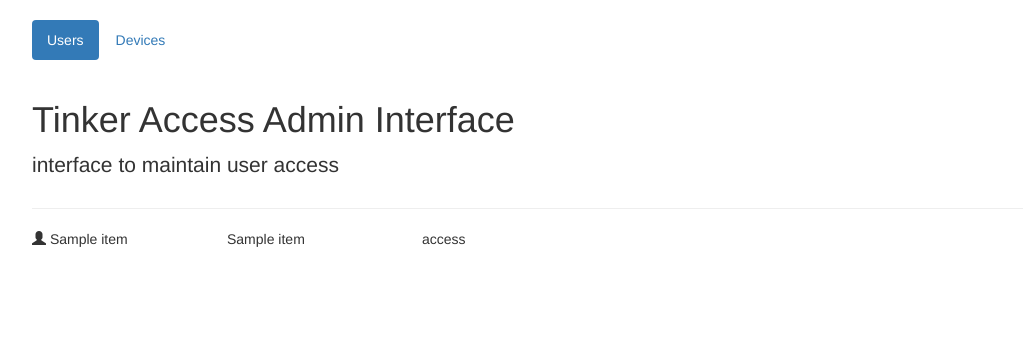
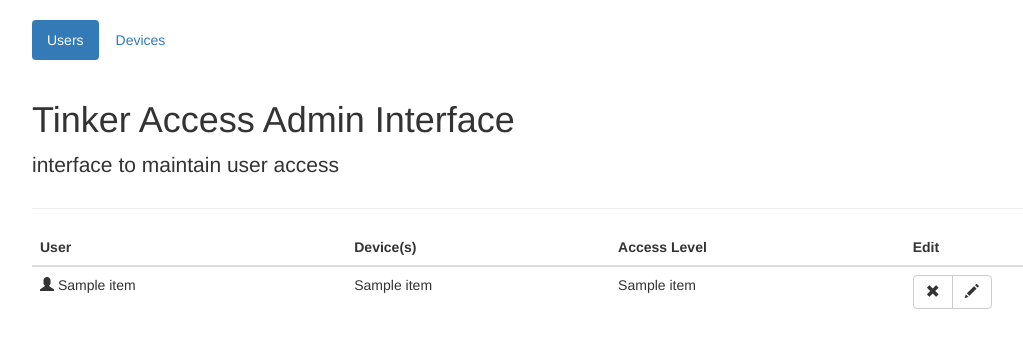
Before and after one commit to TinkerMill/tinkerAccess, a Flask app: template templates/admin_user.html in a window 1280 px wide. Shown: the top 348 px of the page, without its empty margins (38-1061 px from the left). Run offline with Flask 2, Linux system fonts and the light colour scheme; the template is opened without the code that fills it: most values are stand-ins (such as "Sample title", 1, 10 or a date in 2020); some libraries are stand-ins or nearby versions.

Commit message:
more html changes

```diff
--- a/serv.py
+++ b/serv.py
@@ -147,6 +147,8 @@ def addDevice(password,name,code):
   else:
     return "-1"
 
+#
+
 @app.route("/update/<password>/add/access/<userid>/<deviceid>/<level>")
 def addAccess(password,userid,deviceid,level):
   if password == C_password:
@@ -157,8 +159,15 @@ def addAccess(password,userid,deviceid,level):
 
 @app.route("/admin/interface/user")
 def adminInterface():
-  users = query_db("select * from user")
-  return render_template('admin_user.html', users=users)
+  users = query_db("select user.name, device.name  from user inner join userAccess on userAccess.user = user.id inner join device on userAccess.device = device.id order by user.name")
+  data = {}
+  for  user in users:
+    if user[0] in data:
+      data[user[0]].append(user[1])
+    else:
+      data[user[0]] = [ user[1] ]
+
+  return render_template('admin_user.html', users=data)
 
 app.run(host='127.0.0.1', debug=True)
 #if __name__ == "__main__":
--- a/templates/admin_user.html
+++ b/templates/admin_user.html
@@ -5,7 +5,7 @@
     <meta http-equiv="X-UA-Compatible" content="IE=edge">
     <meta name="viewport" content="width=device-width, initial-scale=1">
     <!-- The above 3 meta tags *must* come first in the head; any other head content must come *after* these tags -->
-    <title>Bootstrap 101 Template</title>
+    <title>User Interface</title>
 
     <!-- Bootstrap -->
     <link href="/static/css/bootstrap.min.css" rel="stylesheet">
@@ -23,25 +23,39 @@
 			<br>
 
 			<ul class="nav nav-pills">
-				<li role="presentation" class="active"><a href="#">Users</a></li>
-				<li role="presentation" ><a href="#">Devices</a></li>
+				<li role="presentation" class="active"><a href="/admin/interface/user">Users</a></li>
+				<li role="presentation" ><a href="/admin/interface/device">Devices</a></li>
 			</ul>
 
 			<div class="page-header">
 				<h1>Tinker Access Admin Interface</h1>
 				<p class="lead">interface to maintain user access</p>
 			</div>
+			<table class="table  table-hover">
+				<thead>
+					<tr>
+						<th>User</th><th>Device(s)</th><th>Access Level</th><th>Edit</th>
+					</tr>
+				</thead>
+				<tbody>
+				{% for item in users %}
+				<tr>
+					<td><span class="glyphicon glyphicon-user" aria-hidden="true"></span> {{ item }}</td>
+				  <td>{{ users[item] }}</td>
+				  <td>{{ item }}</td>
+					<td>
+						<div class="btn-group" role="group" aria-label="...">
+							<button type="button" class="btn btn-default"><span class="glyphicon glyphicon-remove" aria-hidden="true"></span></button>
+							<button type="button" class="btn btn-default"><span class="glyphicon glyphicon-pencil" aria-hidden="true"></span></button>
+						</div>
 
-			{% for item in users %}
-			<div class="row">
-				<div class="col-md-2" >
-					<span class="glyphicon glyphicon-user" aria-hidden="true"></span>
-					{{item[1]}}</div>
-				<div class="col-md-2" > {{item[2] }}</div>
-				<div class="col-md-8" >access</div>
-			</div>
+					</td>
+				</tr>
 				{% endfor %}
-		</div>
+				</tbody>
+			</table>
+
+				<br><br>
 
 
     <!-- jQuery (necessary for Bootstrap's JavaScript plugins) -->
```
Also changed, not shown: db.db (deleted).
